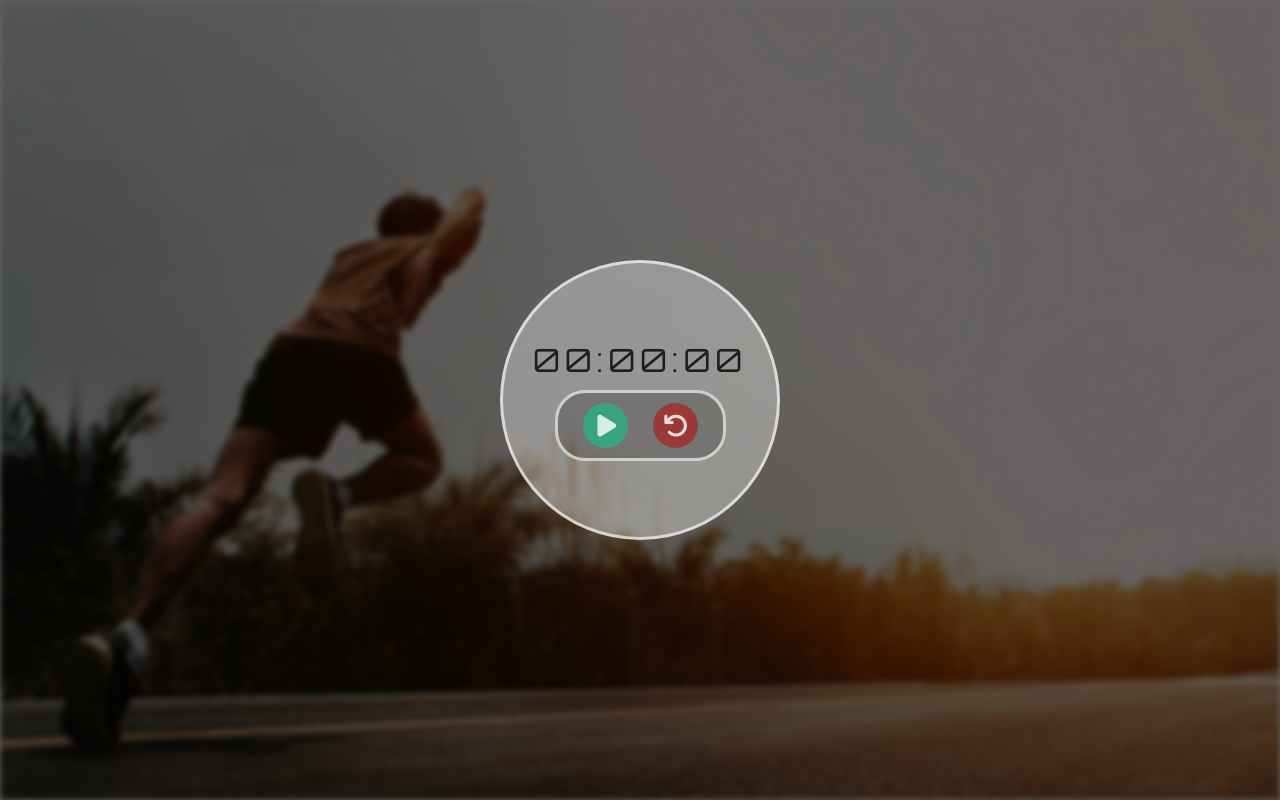
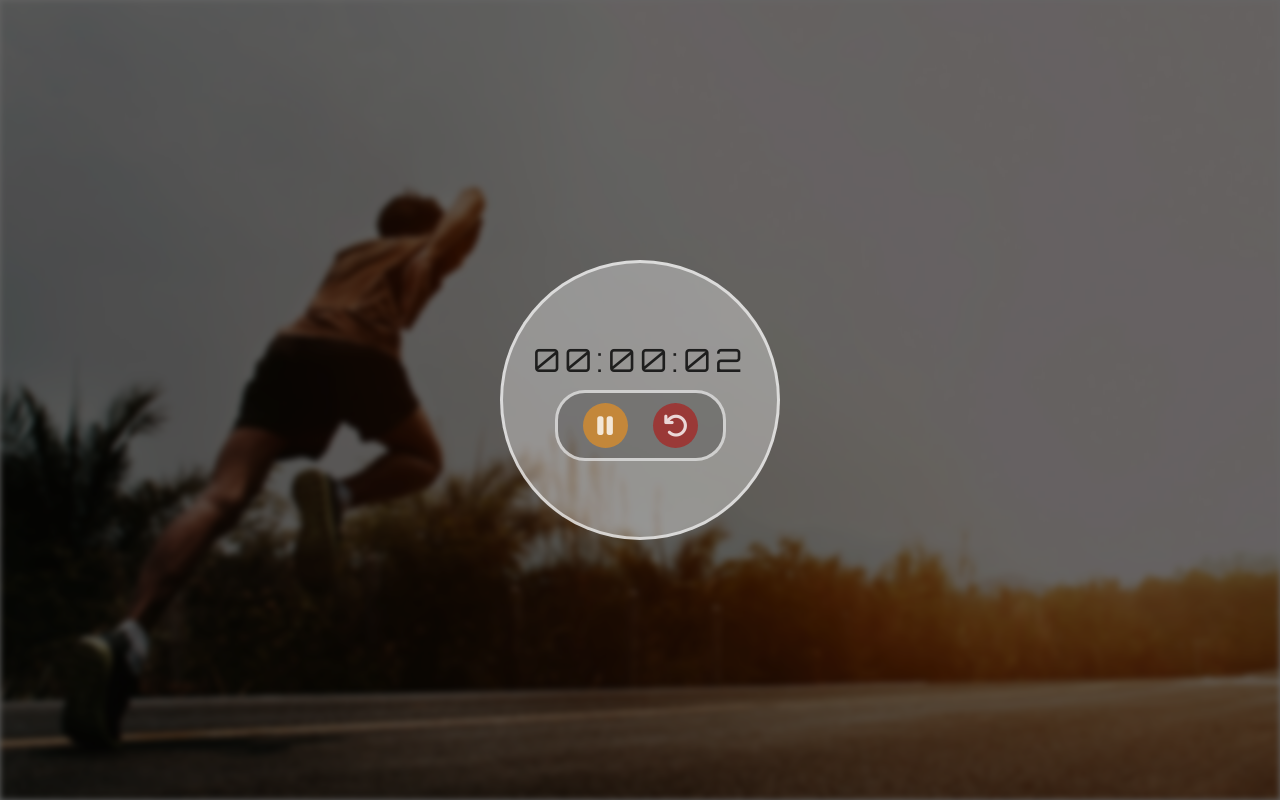
Before and after one commit to barisemreyalcin/StopWatch, a plain HTML site: page index.html in a window 1280 px wide. Both pictures are taken after a click on the button 605 px from the left and 425 px from the top of the page. Drawn offline with Linux system fonts and the light colour scheme.

Commit message:
app.js: timer codes completed

```diff
--- a/app.js
+++ b/app.js
@@ -0,0 +1,78 @@
+"use strict";
+
+// Variables for Buttons
+const playStopBtn = document.querySelector("#play-stop");
+const resetBtn = document.querySelector(".reset");
+
+// Variables for Time Values
+let seconds = 0;
+let minutes = 0;
+let hours = 0;
+
+// Variables for Leading Zeros
+let leadingSeconds = 0;
+let leadingMinutes = 0;
+let leadingHours = 0;
+
+// Variables for Timer Interval and Timer Status
+let timerInterval = null;
+let timerStatus = "stopped";
+
+// Stopwatch Function
+function stopWatch() {
+
+    seconds++;
+
+    if(seconds == 60) {
+        seconds = 0;
+        minutes++;
+
+        if(minutes == 60) {
+            minutes = 0;
+            hours++;
+        }
+    }
+
+    if(seconds < 10) {
+        leadingSeconds = "0" + seconds.toString();
+    } else {
+        leadingSeconds = seconds;
+    }
+    if(minutes < 10) {
+        leadingMinutes = "0" + minutes.toString();
+    } else {
+        leadingMinutes = minutes;
+    }
+    if(hours < 10) {
+        leadingHours = "0" + hours.toString();
+    } else {
+        leadingHours = hours;
+    }
+
+    let displayTimer = document.querySelector(".display-screen").innerText = leadingHours + ":" + leadingMinutes + ":" + leadingSeconds;
+}
+
+playStopBtn.addEventListener("click", function() {
+    if(timerStatus == "stopped") {
+        timerInterval = window.setInterval(stopWatch, 1000);
+        playStopBtn.innerHTML = `<i class="fa-solid fa-pause"></i>`;
+        playStopBtn.classList.add("stop");
+        playStopBtn.classList.remove("play");
+
+        timerStatus = "started";
+    } else {
+        timerInterval = window.clearInterval(timerInterval);
+        playStopBtn.innerHTML = `<i class="fa-solid fa-play"></i>`;
+        playStopBtn.classList.add("play");
+        playStopBtn.classList.remove("stop");
+        timerStatus = "stopped";
+    }
+})
+
+resetBtn.addEventListener("click", function() {
+    seconds = 0;
+    minutes = 0;
+    hours = 0;
+
+    document.querySelector(".display-screen").innerText = "00:00:00";
+})
--- a/index.html
+++ b/index.html
@@ -19,9 +19,11 @@
     <div class="content-container">
         <div class="display-screen">00:00:00</div>
         <div class="buttons">
-            <button class="play"><i class="fa-solid fa-play"></i></button>
+            <button id="play-stop" class="play"><i class="fa-solid fa-play"></i></button>
             <button class="reset"><i class="fa-solid fa-arrow-rotate-left"></i></button>
         </div>
     </div>
+
+    <script src="app.js"></script>
 </body>
 </html>
```
